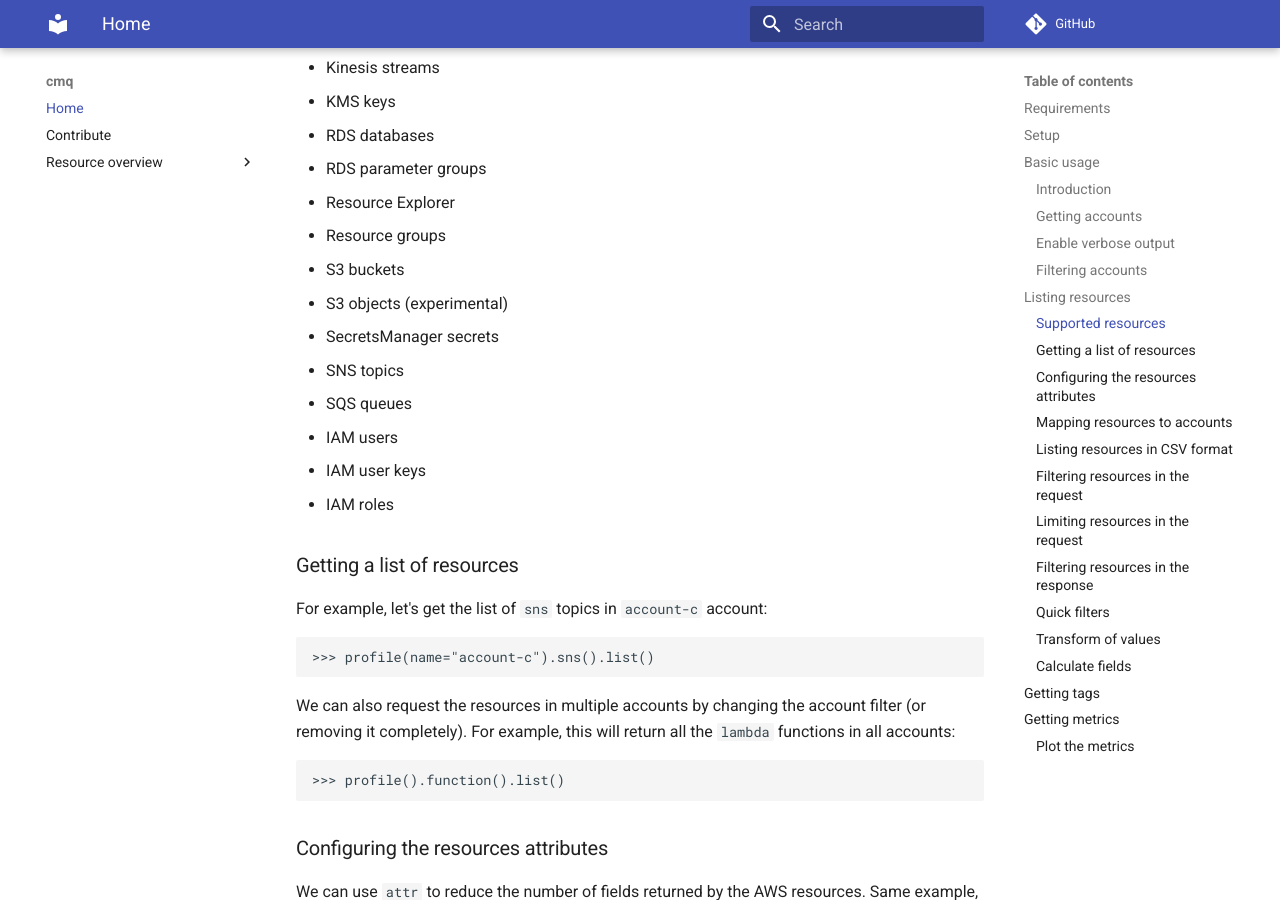
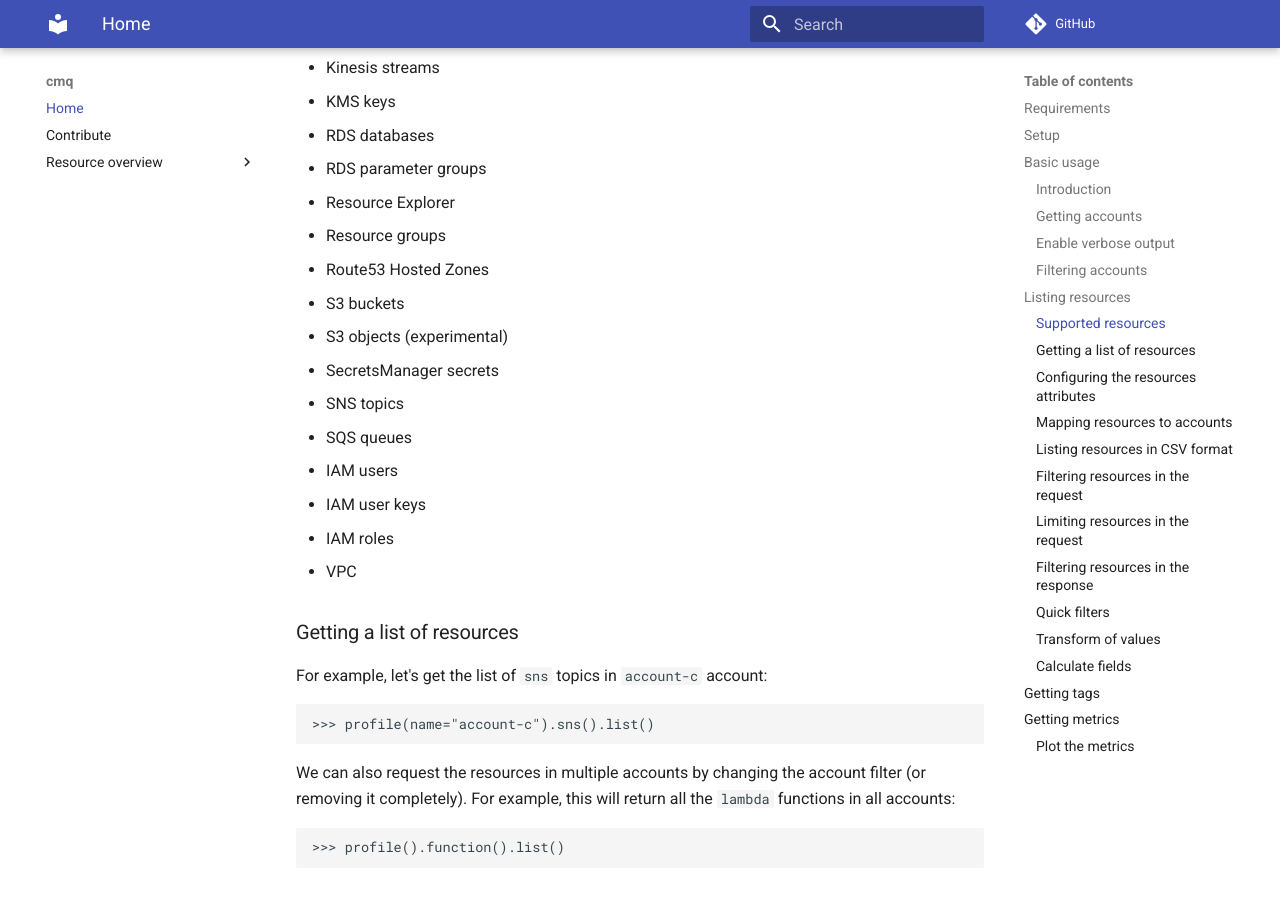
Before and after one commit to ocadotechnology/cmq, an MkDocs documentation site: the page built from docs/index.md, in a window 1280 px wide and 900 px high, scrolled down 2576 px. Built offline with MkDocs 1.6.1 and Material for MkDocs 9.7.7, drawn with Linux system fonts in a browser that asks for light colours; comment, search, counter and statistics services are not loaded.

Commit message:
#28: Add resources to entry points

```diff
--- a/docs/index.md
+++ b/docs/index.md
@@ -101,6 +101,7 @@ Currently, the supported resources are:
 * RDS parameter groups
 * Resource Explorer
 * Resource groups
+* Route53 Hosted Zones
 * S3 buckets
 * S3 objects (experimental)
 * SecretsManager secrets
@@ -109,6 +110,7 @@ Currently, the supported resources are:
 * IAM users
 * IAM user keys
 * IAM roles
+* VPC
 
 ### Getting a list of resources
 
--- a/pyproject.toml
+++ b/pyproject.toml
@@ -46,6 +46,7 @@ rds                             = "cmq.aws.resource.rds:rds"
 resource_explorer               = "cmq.aws.resource.resource_explorer:resource_explorer"
 resource_group                  = "cmq.aws.resource.resource_group:resource_group"
 role                            = "cmq.aws.resource.role:role"
+route53                         = "cmq.aws.resource.route53:route53"
 s3_object                       = "cmq.aws.resource.s3_object:s3_object"
 s3                              = "cmq.aws.resource.s3:s3"
 secret                          = "cmq.aws.resource.secret:secret"
@@ -53,6 +54,7 @@ sns                             = "cmq.aws.resource.sns:sns"
 sqs                             = "cmq.aws.resource.sqs:sqs"
 user_key                        = "cmq.aws.resource.user_key:user_key"
 user                            = "cmq.aws.resource.user:user"
+vpc                             = "cmq.aws.resource.vpc:vpc"
 
 [project.scripts]
 cmq = "cmq.cli:main"
```
